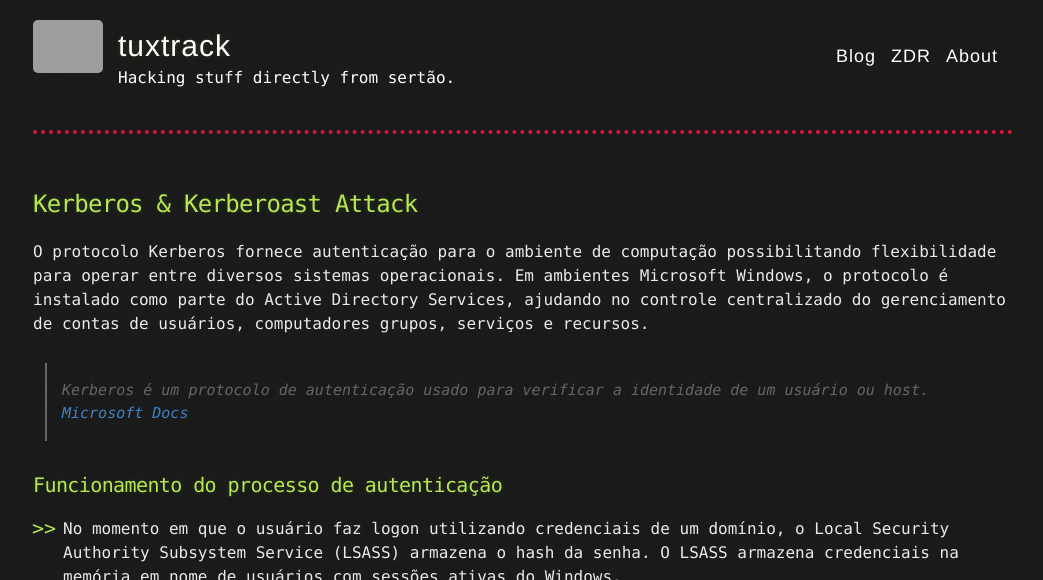
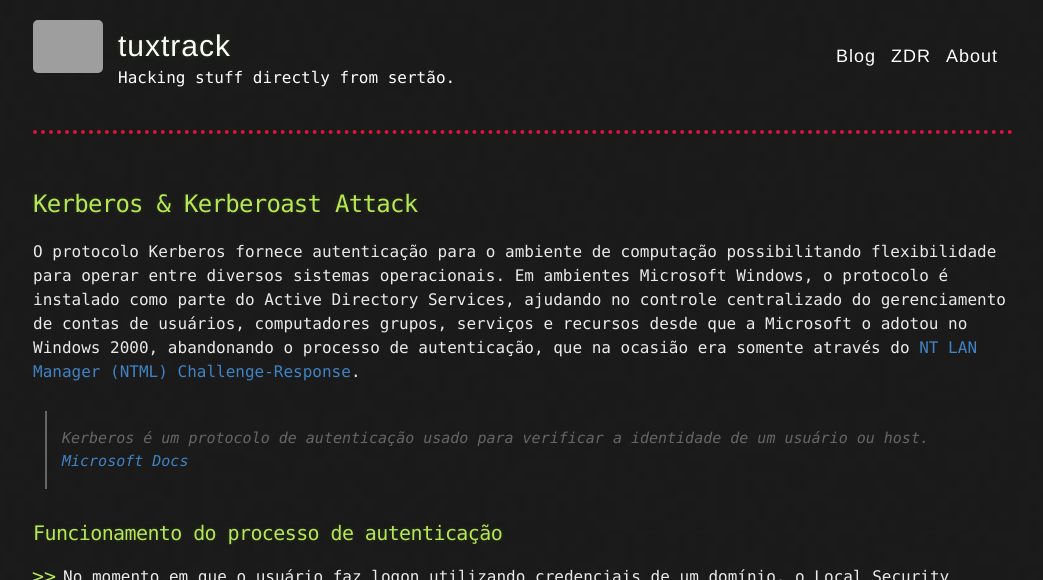
Before and after one commit to tuxtrack-zz/tuxtrack.github.io, a Jekyll site: the page built from _posts/2020-02-13-kerberos101.md, in a window 1280 px wide and 900 px high, cut to the strip 0-580 px from the top of the window. Shown: the whole strip, without its empty margins (117-1160 px from the left). Built offline with Jekyll 4.4.1, drawn with Linux system fonts in a browser that asks for light colours; grey boxes are pictures that could not be loaded.

Commit message:
Update 2020-02-13-kerberos101.md

```diff
--- a/_posts/2020-02-13-kerberos101.md
+++ b/_posts/2020-02-13-kerberos101.md
@@ -2,7 +2,7 @@
 layout: post
 title: Kerberos & Kerberoast Attack
 ---
-O protocolo Kerberos fornece autenticação para o ambiente de computação possibilitando flexibilidade para operar entre diversos sistemas operacionais. Em ambientes Microsoft Windows, o protocolo é instalado como parte do Active Directory Services, ajudando no controle centralizado do gerenciamento de contas de usuários, computadores grupos, serviços e recursos.
+O protocolo Kerberos fornece autenticação para o ambiente de computação possibilitando flexibilidade para operar entre diversos sistemas operacionais. Em ambientes Microsoft Windows, o protocolo é instalado como parte do Active Directory Services, ajudando no controle centralizado do gerenciamento de contas de usuários, computadores grupos, serviços e recursos desde que a Microsoft o adotou no Windows 2000, abandonando o processo de autenticação, que na ocasião era somente através do [NT LAN Manager (NTML) Challenge-Response](https://en.wikipedia.org/wiki/NT_LAN_Manager).
 
  > Kerberos é um protocolo de autenticação usado para verificar a identidade de um usuário ou host. [Microsoft Docs](https://docs.microsoft.com/pt-br/windows-server/security/kerberos/kerberos-authentication-overview)
 
```
